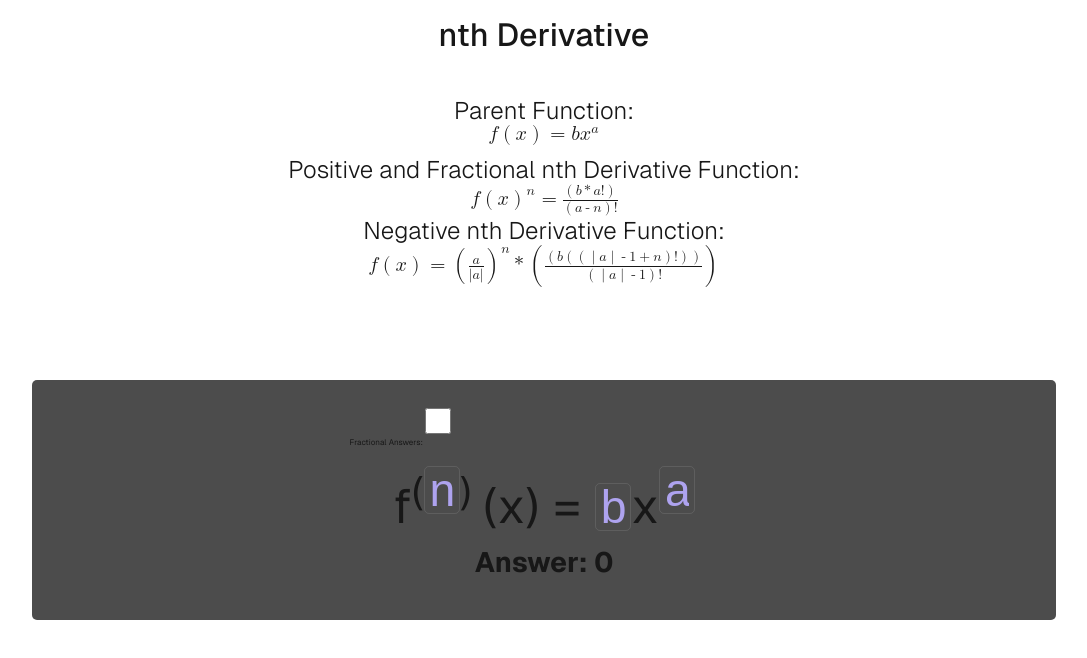
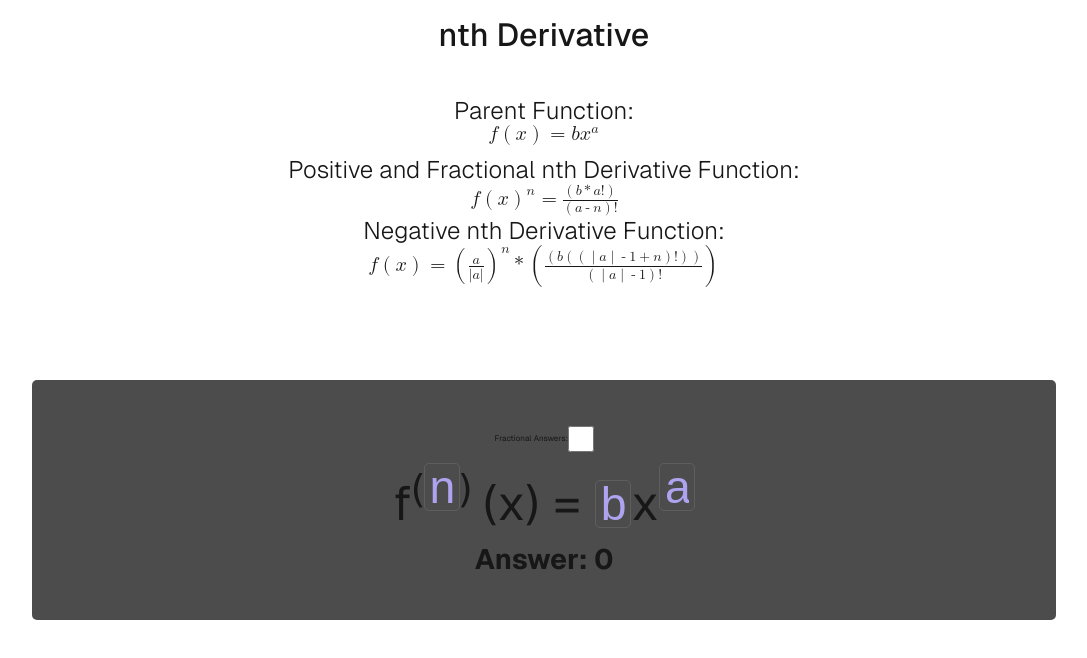
Before and after one commit to PythonDarklord/nth-derivative, a Next.js app: page / in a window 1280 px wide. Shown: the top 658 px of the page, without its empty margins (96-1183 px from the left). Built offline with nearby package versions, Linux system fonts and the light colour scheme.

Commit message:
Checkbox styling

```diff
--- a/styles/Home.module.css
+++ b/styles/Home.module.css
@@ -76,10 +76,10 @@
 }
 
 .checkbox {
-  position: relative;
-  right: 18vb;
-  bottom: 2vb;
+  display: flex;
   justify-content: center;
+  align-items: center;
+  text-align: center;
 }
 
 .page {
```
